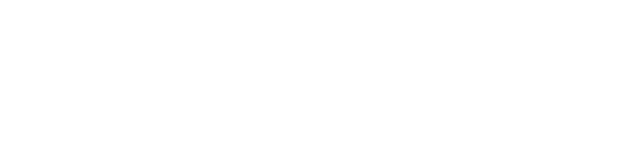
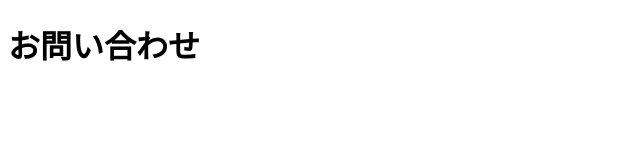
Before and after one commit to h-ryusei-sys25/conflict-test, a plain HTML site: page form.html in a window 1280 px wide. Shown: the whole page, without its empty margins (0-640 px from the left). Drawn offline with Linux system fonts and the light colour scheme.

Commit message:
form.htmlの編集

```diff
--- a/form.html
+++ b/form.html
@@ -5,6 +5,7 @@
     <meta name="viewport" content="width=device-width, initial-scale=1.0">
 
     <title>フォームサンプル</title>
+    <h1>お問い合わせ</h1>
 
 </head>
 <body>
```
